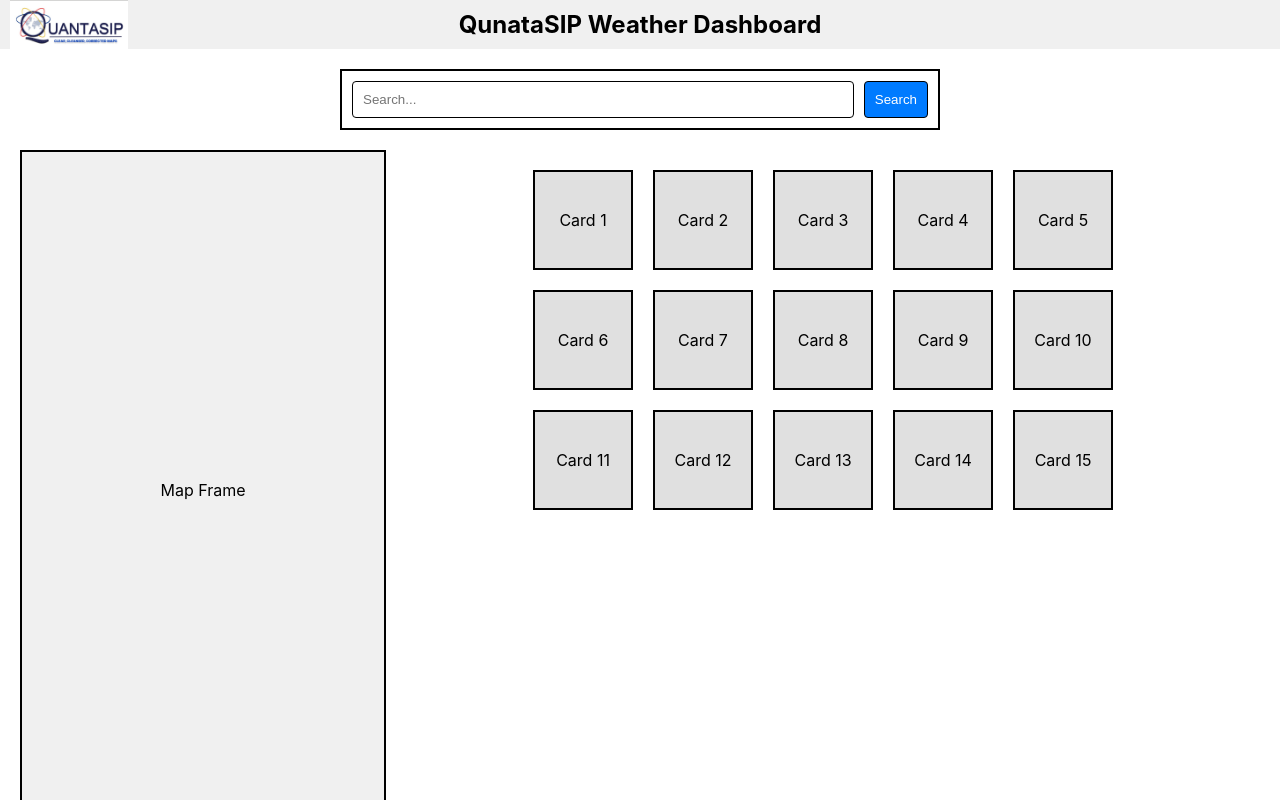
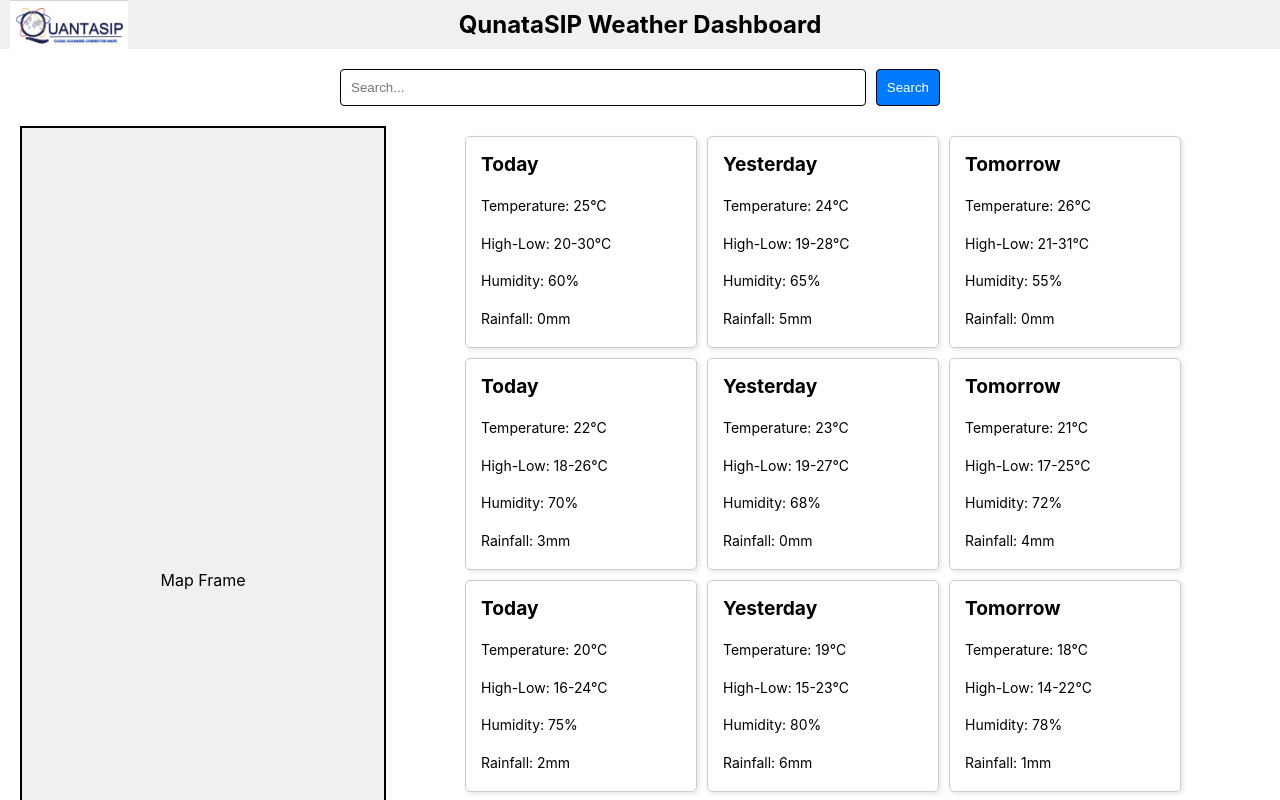
Before and after one commit to aditya-gund/quantaweather, a React (Create React App) app: page / in a window 1280 px wide. Shown: the top 800 px of the page. Built offline with nearby package versions, Linux system fonts and the light colour scheme.

Commit message:
Card grid aligned properly

```diff
--- a/package.json
+++ b/package.json
@@ -3,6 +3,10 @@
   "version": "0.1.0",
   "private": true,
   "dependencies": {
+    "@emotion/react": "^11.13.0",
+    "@emotion/styled": "^11.13.0",
+    "@mui/icons-material": "^5.16.5",
+    "@mui/material": "^5.16.5",
     "@testing-library/jest-dom": "^5.17.0",
     "@testing-library/react": "^13.4.0",
     "@testing-library/user-event": "^13.5.0",
--- a/src/components/Home/Card/Card.css
+++ b/src/components/Home/Card/Card.css
@@ -1,12 +1,40 @@
-/* Styles for individual cards */
+.card-row {
+    display: flex; /* Arrange cards in a row */
+    justify-content: center; /* Center cards in the row */
+    width: 100%; /* Full width for rows */
+}
+
 .card {
-    width: 100px; /* Width of each card */
-    height: 100px; /* Height of each card */
-    border: 2px solid #000; /* Border around the card */
+    width: 200px; /* Card width */
+    height: 200px; /* Card height */
+    margin: 2.5px; /* Small margin between cards for distinction */
+    padding: 10px; /* Inner padding */
+    border: 1px solid #ccc; /* Optional border */
+    border-radius: 5px; /* Rounded corners */
+    box-shadow: 2px 2px 5px rgba(0, 0, 0, 0.1); /* Optional shadow */
     display: flex;
-    align-items: center; /* Center content vertically */
-    justify-content: center; /* Center content horizontally */
-    box-sizing: border-box;
-    background-color: #e0e0e0; /* Light gray background for cards */
-    margin: 10px; /* Space between cards */
-  }
+    flex-direction: column;
+    justify-content: space-between; /* Space out elements */
+    overflow: hidden; /* Prevent overflow */
+    text-align: left; /* Align text to the left */
+}
+
+
+
+.card-header {
+    font-size: 1.2em; /* Adjust font size for header */
+    margin: 0 0 5px; /* Margin below header */
+}
+
+.not-in-free-service-text {
+    color: red; /* Red text color */
+    font-size: 12px; /* Smaller font size for the message */
+    margin: 0; /* Remove margin */
+    line-height: 1.2; /* Adjust line height for better spacing */
+}
+
+/* Ensure the other card text is also well spaced */
+.card p {
+    margin: 5px 0; /* Margin for paragraph elements */
+    font-size: 14px; /* Font size for readability */
+}
--- a/src/components/Home/Card/Card.js
+++ b/src/components/Home/Card/Card.js
@@ -1,12 +1,17 @@
 import React from 'react';
-import './Card.css';
+import './Card.css'; // Import your card styles
 
-const Card = ({ index }) => {
-  return (
-    <div className="card">
-      Card {index + 1}
-    </div>
-  );
+const Card = ({ header, text, temperature, highLow, humidity, rainfall }) => {
+    return (
+        <div className="card">
+            {header && <h3 className="card-header">{header}</h3>} {/* Display the header if provided */}
+            {text && <p className="not-in-free-service-text">{text}</p>} {/* Display the text if provided */}
+            {temperature !== undefined && <p>Temperature: {temperature}°C</p>}
+            {highLow && <p>High-Low: {highLow}°C</p>}
+            {humidity !== undefined && <p>Humidity: {humidity}%</p>}
+            {rainfall !== undefined && <p>Rainfall: {rainfall}mm</p>}
+        </div>
+    );
 };
 
 export default Card;
--- a/src/components/Home/HomePage.css
+++ b/src/components/Home/HomePage.css
@@ -9,57 +9,11 @@
     height: 100vh;
 }
 
-  /* Styles for the search bar container */
-  .search-bar-container {
-    display: flex;
-    justify-content: center;
-    margin-bottom: 20px;
-    width: 100%;
-    max-width: 600px;
-    box-sizing: border-box;
-    border: 2px solid #000; /* Added border */
-    padding: 10px;
-  }
-
-  .search-bar {
-    flex-grow: 1;
-    padding: 10px;
-    border: 1px solid #000; /* Added border */
-    border-radius: 4px;
-    box-sizing: border-box;
-  }
-
-  .search-button {
-    padding: 10px;
-    border: 1px solid #000; /* Added border */
-    border-radius: 4px;
-    margin-left: 10px;
-    background-color: #007BFF;
-    color: white;
-    cursor: pointer;
-    box-sizing: border-box;
-  }
-
-  .search-button:hover {
-    background-color: #0056b3;
-  }
-
 /* Container for the map and cards */
 .content {
     display: flex;
     flex-grow: 1;
     width: 100%;
-    box-sizing: border-box;
-  }
-
-  /* Styles for the map frame */
-  .map-frame {
-    width: 30%;
-    height: 100%;
-    border: 2px solid #000; /* Added border */
-    display: flex;
-    align-items: center;
-    justify-content: center;
     box-sizing: border-box;
 }
 
@@ -71,61 +25,44 @@
     width: 70%; /* Set width to leave space for the map */
     padding: 10px; /* Padding around the cards */
 }
+
 .card-row {
-    display: flex; /* Arrange cards in a row */
-    justify-content: center; /* Center cards in the row */
+    display: flex; /* Use flexbox to arrange cards in a row */
+    justify-content: 5px; /* Space between items */
+    align-items: flex-start; /* Align items at the start */
     width: 100%; /* Full width for rows */
+    margin-bottom: 10px; /* Space between rows */
+}
+
+.card-header {
+    font-size: 1.2em; /* Adjust font size for headers */
+    font-weight: bold; /* Make header bold */
+    margin-right: 10px; /* Space between header and card */
+    text-align: left; /* Align text to the left */
 }
 
 /* Styles for individual cards */
 .card {
-    width: 100px;
-    height: 100px;
-    border: 2px solid #000; /* Added border */
+    width: 200px; /* Card width */
+    height: 180px; /* Card height */
+    margin: 0 5px; /* Margin between cards */
+    padding: 15px; /* Padding inside the card */
+    border: 1px solid #ccc; /* Border for card */
+    border-radius: 5px; /* Rounded corners */
+    box-shadow: 2px 2px 5px rgba(0, 0, 0, 0.1); /* Shadow for card */
     display: flex;
-    align-items: center;
-    justify-content: center;
-    box-sizing: border-box;
+    flex-direction: column;
+    justify-content: space-between; /* Space out elements */
+    overflow: hidden; /* Prevent overflow */
+    text-align: left; /* Align text to the left */
 }
+
+
 
 /* Responsive styles for small screens */
 @media (max-width: 768px) {
-    .home-page {
-      padding: 10px;
-    }
-
-    .search-bar-container {
-      flex-direction: column;
-      padding: 10px;
-    }
-
-    .search-bar {
-      margin-bottom: 10px;
-      width: 100%;
-    }
-
-    .search-button {
-      margin-left: 0;
-      width: 100%;
-    }
-
     .content {
         flex-direction: column;
         align-items: center;
     }
-
-    .map-frame {
-      width: 100%;
-      height: 200px;
 }
-
-    .cards-container {
-      width: 100%;
-      padding: 10px;
-    }
-
-    .card {
-      width: 80px;
-      height: 80px;
-    }
-  }
--- a/src/components/Home/HomePage.js
+++ b/src/components/Home/HomePage.js
@@ -11,26 +11,28 @@ const HomePage = () => {
       <div className="content">
         <Map />
         <div className="cards-container">
+          {/* First row with three cards for Today, Yesterday, and Tomorrow */}
           <div className="card-row">
-            <Card index={0} />
-            <Card index={1} />
-            <Card index={2} />
-            <Card index={3} />
-            <Card index={4} />
+            <Card header="Today" temperature={25} highLow="20-30" humidity={60} rainfall={0} />
+            <Card header="Yesterday" temperature={24} highLow="19-28" humidity={65} rainfall={5} />
+            <Card header="Tomorrow" temperature={26} highLow="21-31" humidity={55} rainfall={0} />
+          </div>
+
+          {/* Additional rows with cards */}
+          <div className="card-row">
+            <Card header="Today" temperature={22} highLow="18-26" humidity={70} rainfall={3} />
+            <Card header="Yesterday" temperature={23} highLow="19-27" humidity={68} rainfall={0} />
+            <Card header="Tomorrow" temperature={21} highLow="17-25" humidity={72} rainfall={4} />
           </div>
           <div className="card-row">
-            <Card index={5} />
-            <Card index={6} />
-            <Card index={7} />
-            <Card index={8} />
-            <Card index={9} />
+            <Card header="Today" temperature={20} highLow="16-24" humidity={75} rainfall={2} />
+            <Card header="Yesterday" temperature={19} highLow="15-23" humidity={80} rainfall={6} />
+            <Card header="Tomorrow"temperature={18} highLow="14-22" humidity={78} rainfall={1} />
           </div>
-          <div className="card-row">
-            <Card index={10} />
-            <Card index={11} />
-            <Card index={12} />
-            <Card index={13} />
-            <Card index={14} />
+       {/* Additional row with two cards for Last 15 Days and Next 15 Days */}
+       <div className="card-row">
+            <Card header="Last 15 Days Weather" text="Not in free service" />
+            <Card header="Next 15 Days Weather" text="Not in free service" />
           </div>
         </div>
       </div>
```
Also changed, not shown: 1 other file (tests, documents, lock files or other folders). Lines whose indentation alone changed are shown as unchanged.
